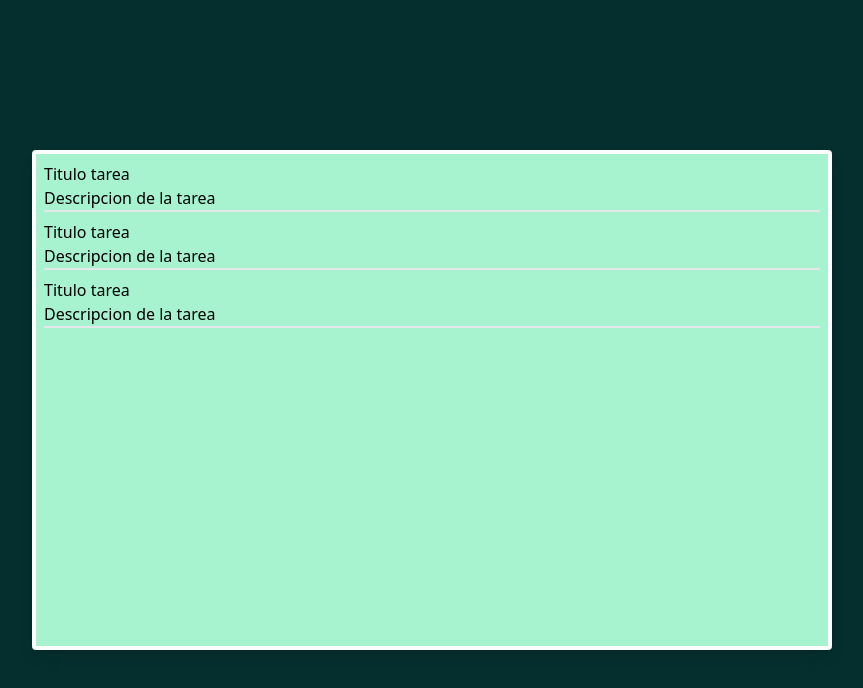
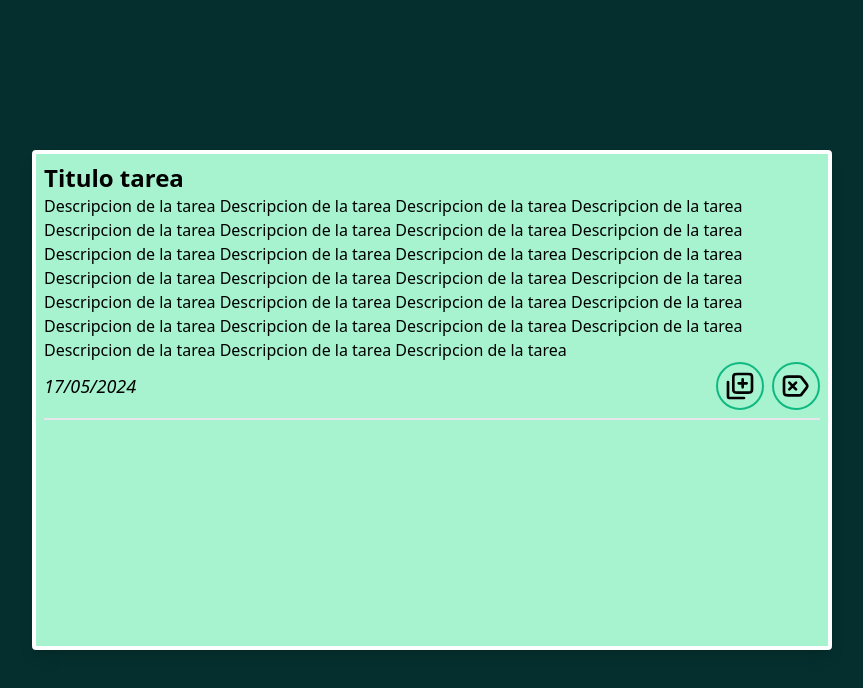
Before and after one commit to 2345david/taskList, a Nuxt app: page / in a window 1280 px wide. Shown: the top 688 px of the page, without its empty margins (208-1071 px from the left). Built offline with nearby package versions, Linux system fonts and the light colour scheme.

Commit message:
main page updated now has date on each task & buttons

```diff
--- a/components/buttons.vue
+++ b/components/buttons.vue
@@ -1,6 +1,6 @@
 <template>
   <div class="flex gap-4">
-    <button id="edit" class=" hover:bg-emerald-500 flex justify-center items-center border border-2 border-emerald-200 bg-emerald-200 w-12 h-12 rounded-full">
+    <button id="edit" class=" hover:bg-emerald-500 flex justify-center items-center border border-2 border-emerald-200 bg-emerald-200 w-12 h-12 rounded-full border-2 border-emerald-500">
         <NuxtImg :src="buttonImg" class="h-8"/>
     </button>
   </div>
--- a/components/task.vue
+++ b/components/task.vue
@@ -1,12 +1,30 @@
 <template>
   <div class="border-b-2 ">
-    <div>
+    <div class="text-2xl font-bold">
       <h1> Titulo tarea</h1>
     </div>
 
     <div>
-      Descripcion de la tarea
+      Descripcion de la tarea Descripcion de la tarea Descripcion de la tarea Descripcion de la tarea Descripcion de la
+      tarea Descripcion de la tarea Descripcion de la tarea Descripcion de la tarea Descripcion de la tarea Descripcion
+      de la tarea Descripcion de la tarea Descripcion de la tarea Descripcion de la tarea Descripcion de la tarea
+      Descripcion de la tarea Descripcion de la tarea Descripcion de la tarea Descripcion de la tarea Descripcion de la
+      tarea Descripcion de la tarea Descripcion de la tarea Descripcion de la tarea Descripcion de la tarea Descripcion
+      de la tarea Descripcion de la tarea Descripcion de la tarea Descripcion de la tarea
     </div>
+    <div class="flex flex-row items-center justify-between gap-2  pb-2">
+      <div class="text-lg italic " >17/05/2024 </div>
+      <div class="flex flex-row gap-2">
+        <buttons
+            button-img="add.svg"
+        />
+        <buttons
+            button-img="delete.svg"
+        />
+      </div>
+
+    </div>
+
   </div>
 
 </template>
--- a/pages/index.vue
+++ b/pages/index.vue
@@ -4,8 +4,6 @@
       <div
           class="flex flex-col p-2 gap-2 bg-emerald-200 border-4 border-white rounded overflow-y-scroll scrollbar max-h-[500px] min-h-[500px]">
         <!-- Contenedor tareas-->
-        <task/>
-        <task/>
         <task/>
       </div>
     </div>
```
